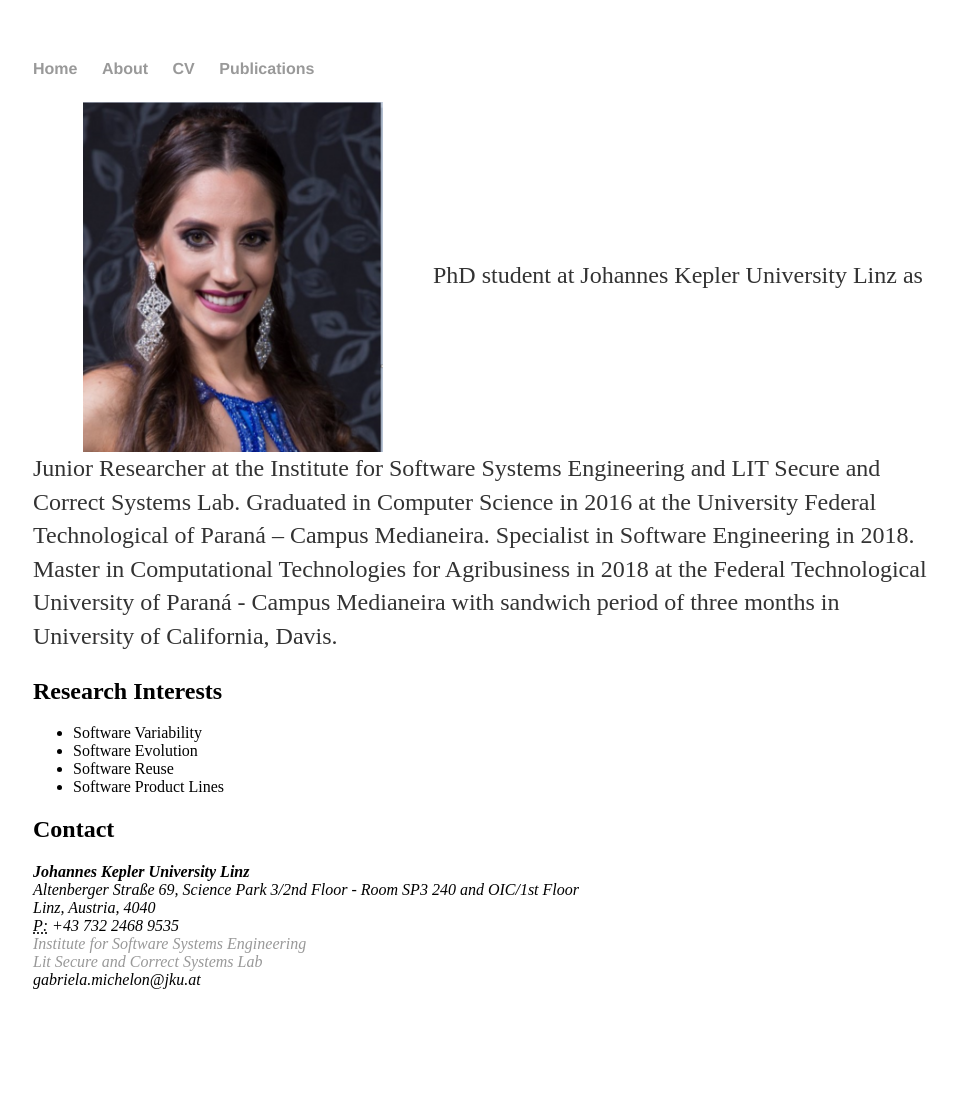
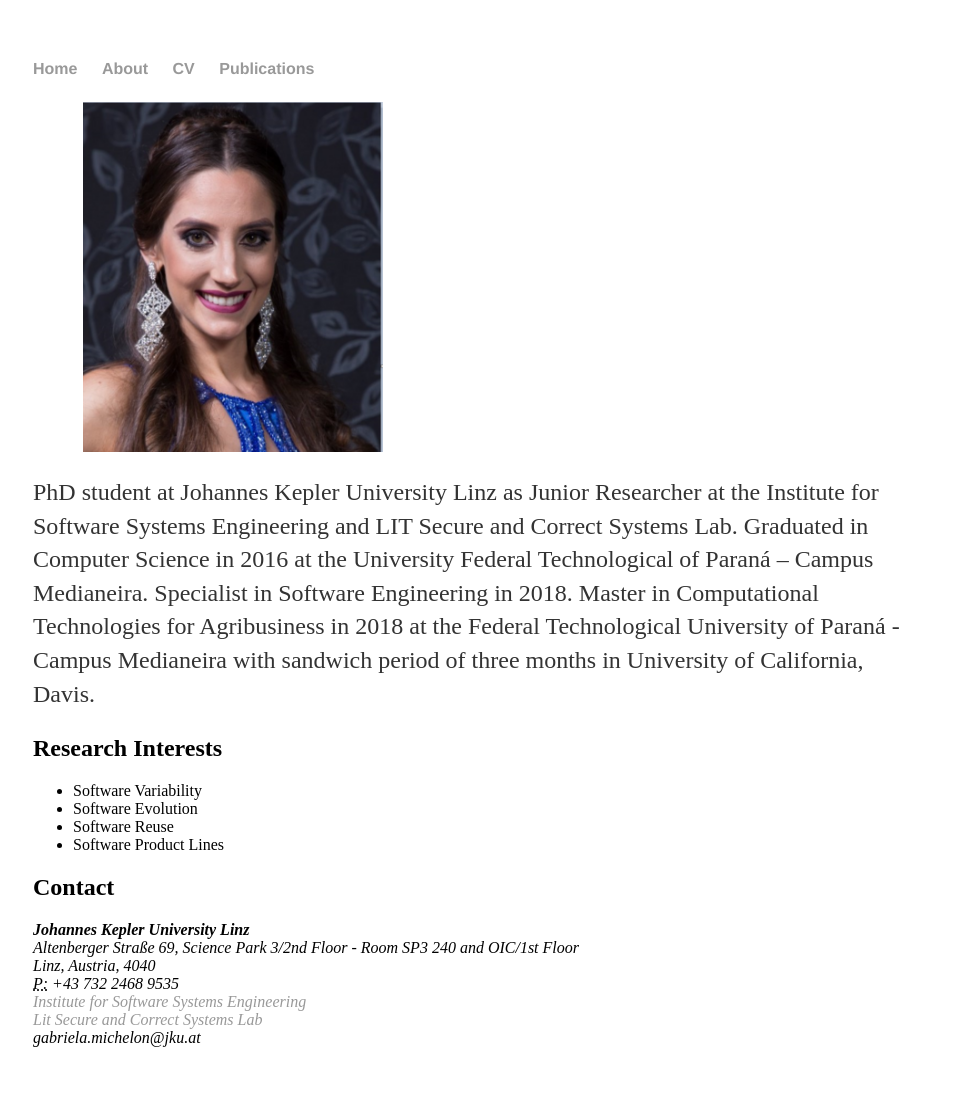
Before and after one commit to GabrielaMichelon/gabrielamichelon.github.io, a Jekyll site: the page index.html, which Jekyll copies as it is, in a window 1280 px wide. Shown: the whole page, without its empty margins (159-1117 px from the left). Built offline with Jekyll 4.4.1, drawn with Linux system fonts in a browser that asks for light colours; before the commit the page ends 1049 px from its top, so only the background shows below that.

Commit message:
Update index.html

```diff
--- a/index.html
+++ b/index.html
@@ -17,12 +17,13 @@
 			<div class="container">
     			<div class="row">
         			<div class="span2">
-						<p><img src="img/Gabriela_Karoline_Michelon.png" width="300" height="350" style="vertical-align:middle;margin:0px 50px">PhD student at Johannes Kepler University Linz as Junior Researcher at the Institute for Software Systems Engineering and LIT Secure and Correct Systems Lab.
+					<p><img src="img/Gabriela_Karoline_Michelon.png" width="300" height="350" style="vertical-align:middle;margin:0px 50px">
+				</div>
+				<div class="span10">
+					<p>PhD student at Johannes Kepler University Linz as Junior Researcher at the Institute for Software Systems Engineering and LIT Secure and Correct Systems Lab.
 					Graduated in Computer Science in 2016 at the University Federal Technological of Paraná – Campus Medianeira.
 					Specialist in Software Engineering in 2018.
 					Master in Computational Technologies for Agribusiness in 2018 at the Federal Technological University of Paraná - Campus Medianeira with sandwich period of three months in University of California, Davis. </p>
-                	</div>
-					<div class="span10">
 					<h2>Research Interests</h2>
 						<ul>
 							<li>Software Variability </li>
```
Lines whose indentation alone changed are shown as unchanged.
